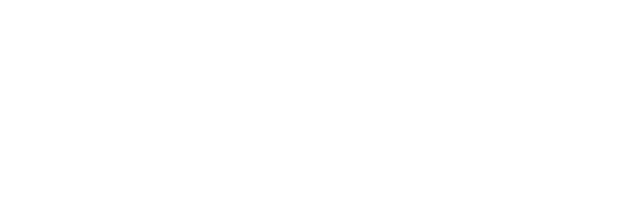
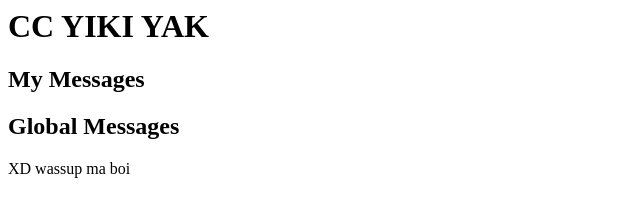
Before and after one commit to Dunsanchan/CCYikYak, a plain HTML site: page index.html in a window 1280 px wide. Shown: the whole page, without its empty margins (0-640 px from the left). Drawn offline with Linux system fonts and the light colour scheme.

Commit message:
testing out html code

```diff
--- a/index.html
+++ b/index.html
@@ -1,12 +1,19 @@
 <html>
 
     <head>
+        <!-- XD this code it the name of the tab on your browser-->
         <title>
-            hello world mutherfucker
+            Code Create Yik Yak App By DunSanChan
         </title>
     </head>
 
     <body>
+        <h1>CC YIKI YAK</h1>
+        <h2>My Messages</h2>
+        <h2>Global Messages</h2>
+
+        <p1>XD wassup ma boi</p1>
+
     </body>
 
 </html>
```
